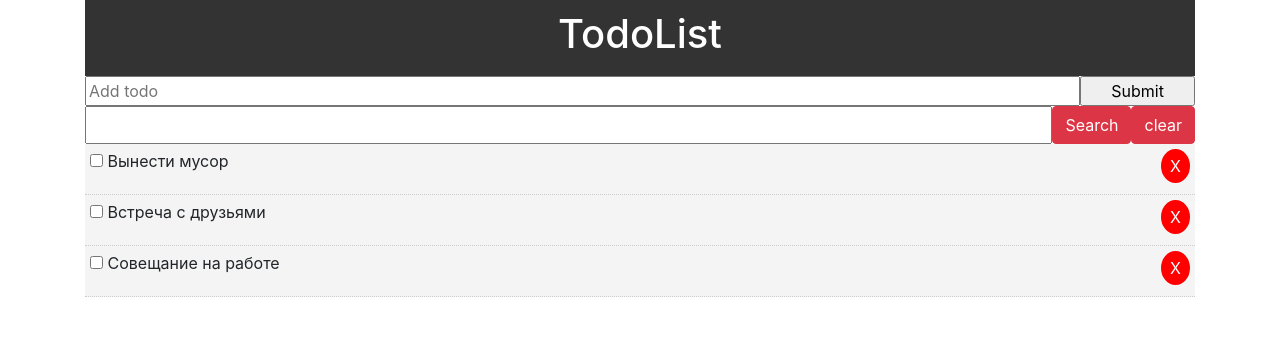
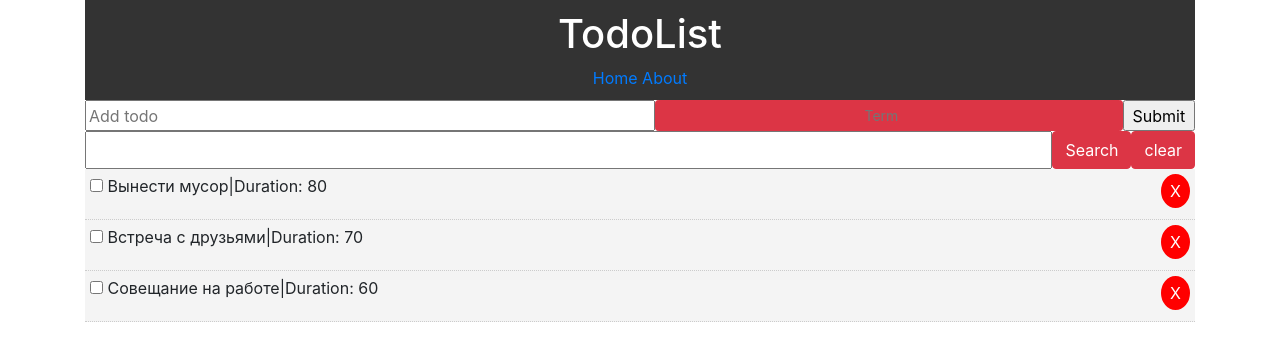
Before and after one commit to koroteevmv/web_1_react, a React (Create React App) app: page / in a window 1280 px wide. Shown: the top 348 px of the page. Built offline with nearby package versions, Linux system fonts and the light colour scheme.

Commit message:
added duration sort and routes

```diff
--- a/package.json
+++ b/package.json
@@ -6,7 +6,8 @@
     "react": "^16.10.1",
     "react-dom": "^16.10.1",
     "bootstrap": "^4.3.1",
-    "react-scripts": "3.1.2"
+    "react-scripts": "3.1.2",
+    "react-router-dom": "^5.1.2"
   },
   "scripts": {
     "start": "react-scripts start",
--- a/src/App.js
+++ b/src/App.js
@@ -4,6 +4,8 @@ import Todos from './components/Todos'
 import Header from "./components/layout/header";
 import AddTodo from "./components/addTodo";
 import Filter from "./components/filter";
+import { BrowserRouter as Router, Route} from 'react-router-dom';
+import About from "./components/about"
 
 class App extends React.Component{
   state = {
@@ -12,16 +14,19 @@ class App extends React.Component{
         id: 1,
         title: 'Вынести мусор',
         completed: false,
+        duration: 80,
       },
       {
         id: 2,
         title: 'Встреча с друзьями',
         completed: false,
+        duration: 70,
       },
       {
         id: 3,
         title: 'Совещание на работе',
         completed: false,
+        duration: 60,
       },
     ]
   };
@@ -61,7 +66,7 @@ class App extends React.Component{
     });
   }
 
-  addTodo = (title) => {
+  addTodo = (title, duration) => {
 
     if (title === '') {
       alert("VBEI CHENIT")
@@ -71,10 +76,13 @@ class App extends React.Component{
     const newOne = {
       id: this.generateUUID(),
       title: title,
-      completed: false
+      completed: false,
+      duration: duration,
     }
-    this.setState({todos: [...this.state.todos, newOne]})
-    this.placeHolder = [...this.state.todos, newOne]
+    const temporary =  [...this.state.todos, newOne].sort((a,b) => a.duration > b.duration ? 1: -1 ).reverse()
+
+    this.setState({todos: temporary})
+    this.placeHolder = temporary
 
   }
 
@@ -85,17 +93,24 @@ class App extends React.Component{
 
   render() {
     return (
+      <Router>
       <div className="App">
         <div className="container">
           <Header/>
+          <Route exact path='/' render={props => (
+            <React.Fragment>
               <AddTodo addTodo={this.addTodo}/>
               <Filter clear={this.clear} search={this.search}/>
               <Todos todos={this.state.todos}
                     markComplete={this.markComplete}
                     delTodo={this.delTodo}
               />
+            </React.Fragment>
+          )}/>
+          <Route path='/about' component={About}/>
           </div>
         </div>
+      </Router>
     );
   }
 }
--- a/src/components/TodoItem.js
+++ b/src/components/TodoItem.js
@@ -16,13 +16,13 @@ class TodoItem extends React.Component{
     }
 
     render() {
-        const {id, title} = this.props.todo;
+        const {id, title, duration} = this.props.todo;
         return (
             <div style={this.getStyle()}>
                 <p align='left'>
                     <input type="checkbox"
                            onChange={this.props.markComplete.bind(this, id)}/> {' '}
-                    { title }
+                    { title}{'|Duration: '} {duration}
                     <button onClick={this.props.delTodo.bind(this, id)}
                             style={btnStyle}>X</button>
                 </p>
--- /dev/null
+++ b/src/components/about.js
@@ -0,0 +1,12 @@
+import React, {Component} from 'react';
+class About extends Component {
+    render() {
+        return (
+            <React.Fragment>
+                <h1>About </h1>
+                <p>METRO BOOMING</p>
+            </React.Fragment>
+        );
+    }
+}
+export default About;
--- a/src/components/addTodo.js
+++ b/src/components/addTodo.js
@@ -4,11 +4,12 @@ class AddTodo extends Component {
 
     state = {
         title: '',
+        duration: '',
     };
 
     onSubmit = (e) => {
         e.preventDefault();
-        this.props.addTodo(this.state.title)
+        this.props.addTodo(this.state.title, this.state.duration)
         // clear the input
         this.setState({title: ''})
     }
@@ -31,11 +32,22 @@ class AddTodo extends Component {
                        style={{flex: '10'}}
                        onChange={this.onChange}
                 />
+
+                <input type='number'
+                       name="duration"
+                       placeholder='Term'
+                       style={{flex: '8'}}
+                       value={this.state.duration}
+                       onChange={this.onChange}
+                       className="btn btn-danger btn-sm"
+                />
+
                 <input type='submit'
                        value='Submit'
                        className='btm'
                        style={{flex: '1'}}
                 />
+
             </form>
         );
     }
--- a/src/components/layout/header.js
+++ b/src/components/layout/header.js
@@ -1,9 +1,12 @@
 import React from 'react';
+import {Link} from "react-router-dom";
 
 function Header() {
     return (
         <header style={headerStyle}>
             <h1>TodoList</h1>
+            <Link to="/">Home </Link>
+            <Link to="/about"> About </Link>
         </header>
     )
 }
```
Also changed, not shown: 1 other file (tests, documents, lock files or other folders). Lines whose indentation alone changed are shown as unchanged.
